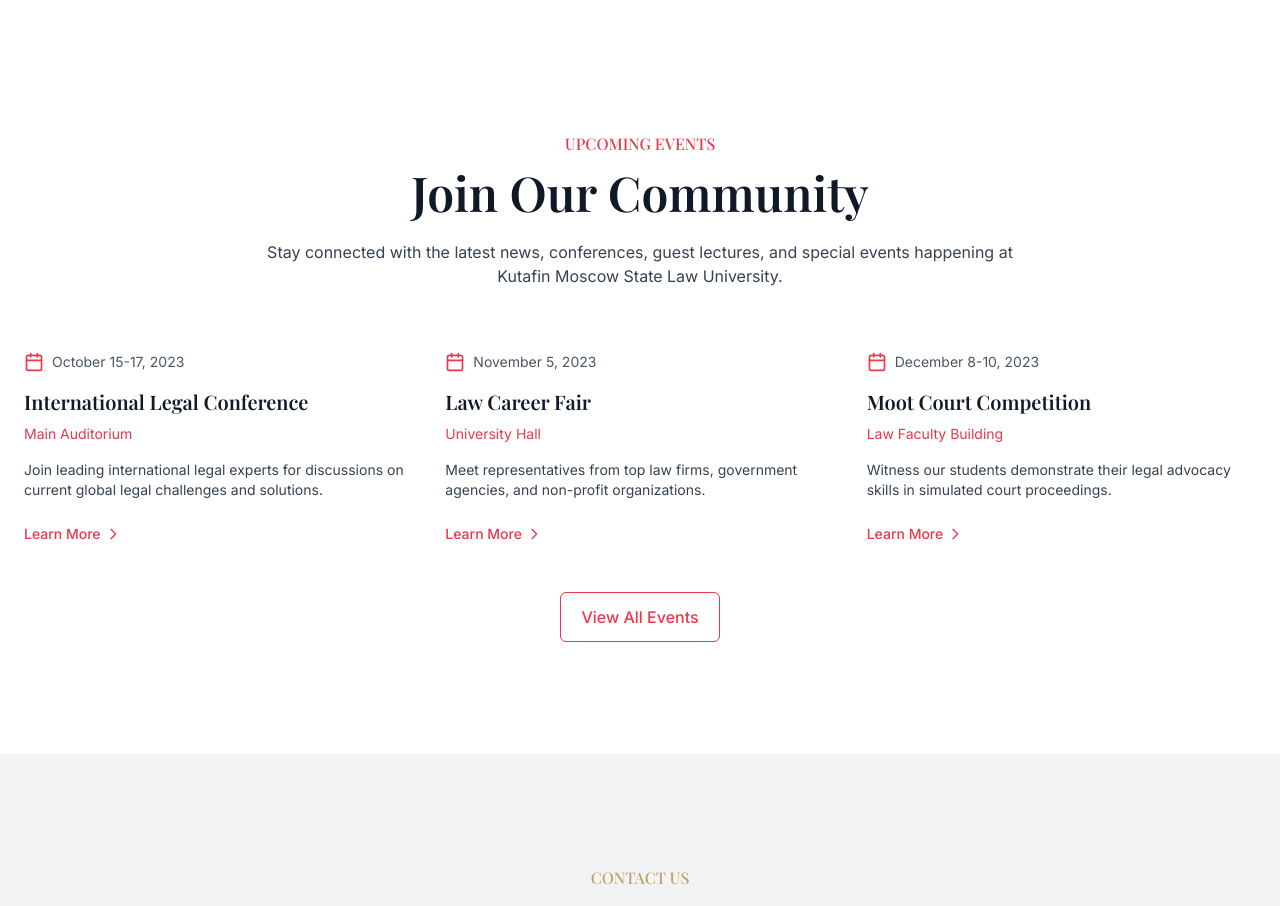
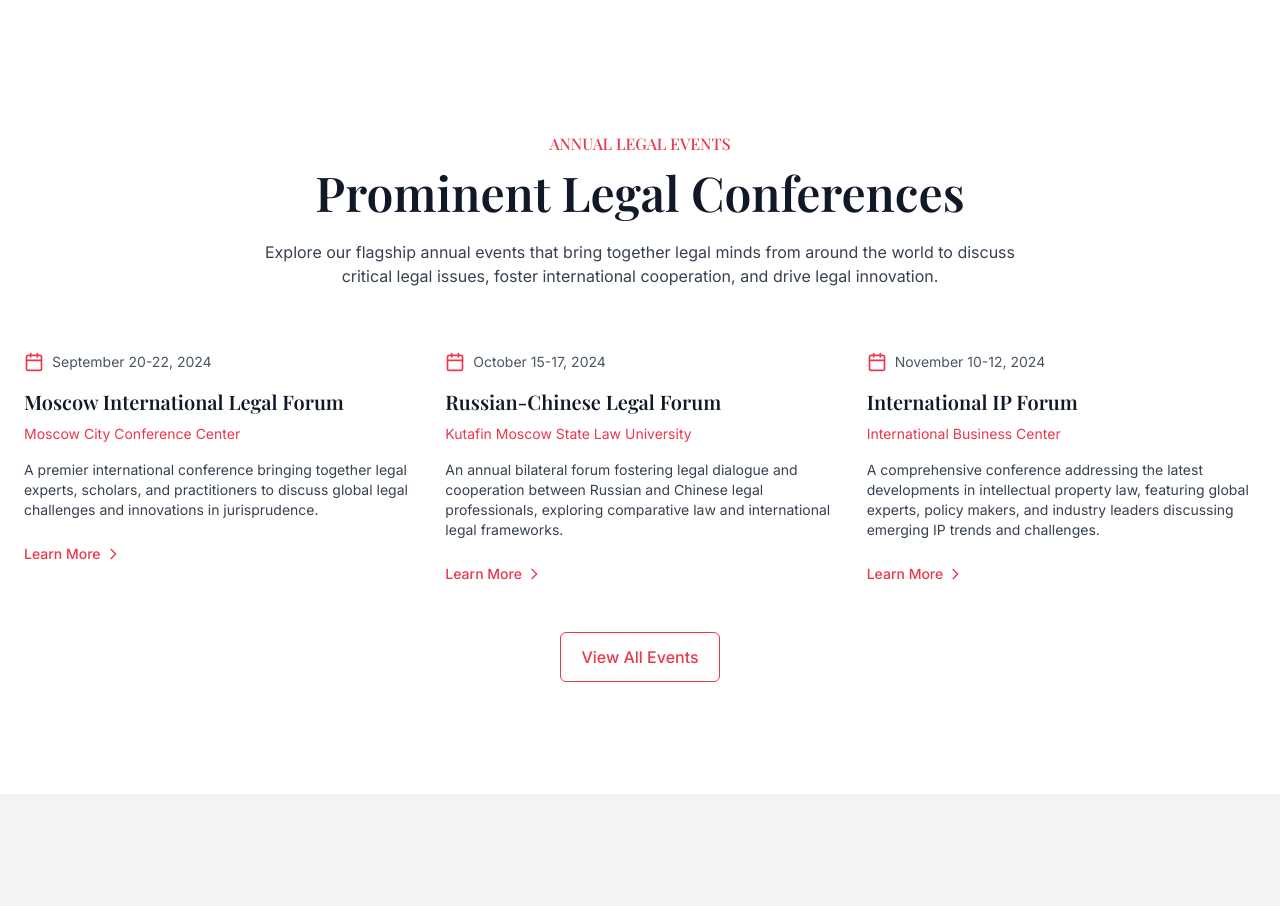
Before and after one commit to fleeemen-des/kutafin-landing-hub, a React (Vite) app: page / in a window 1280 px wide. Shown: the part 5760-6666 px from the top of the page. Built offline with nearby package versions, Linux system fonts and the light colour scheme.

Commit message:
Refactor: Update events section content
Update the events section to display information about the Moscow international legal forum, Russian-Chinese legal forum, and International IP forum.

```diff
--- a/src/components/EventsSection.tsx
+++ b/src/components/EventsSection.tsx
@@ -1,32 +1,33 @@
 import React, { useRef } from 'react';
 import { Calendar } from 'lucide-react';
+
 const events = [{
-  title: "International Legal Conference",
-  date: "October 15-17, 2023",
-  location: "Main Auditorium",
-  description: "Join leading international legal experts for discussions on current global legal challenges and solutions."
+  title: "Moscow International Legal Forum",
+  date: "September 20-22, 2024",
+  location: "Moscow City Conference Center",
+  description: "A premier international conference bringing together legal experts, scholars, and practitioners to discuss global legal challenges and innovations in jurisprudence."
 }, {
-  title: "Law Career Fair",
-  date: "November 5, 2023",
-  location: "University Hall",
-  description: "Meet representatives from top law firms, government agencies, and non-profit organizations."
+  title: "Russian-Chinese Legal Forum",
+  date: "October 15-17, 2024",
+  location: "Kutafin Moscow State Law University",
+  description: "An annual bilateral forum fostering legal dialogue and cooperation between Russian and Chinese legal professionals, exploring comparative law and international legal frameworks."
 }, {
-  title: "Moot Court Competition",
-  date: "December 8-10, 2023",
-  location: "Law Faculty Building",
-  description: "Witness our students demonstrate their legal advocacy skills in simulated court proceedings."
+  title: "International IP Forum",
+  date: "November 10-12, 2024",
+  location: "International Business Center",
+  description: "A comprehensive conference addressing the latest developments in intellectual property law, featuring global experts, policy makers, and industry leaders discussing emerging IP trends and challenges."
 }];
+
 const EventsSection = () => {
   const sectionRef = useRef<HTMLDivElement>(null);
   const isVisible = useOnScreen(sectionRef);
   return <section id="events" className="py-20 md:py-28 bg-white" ref={sectionRef}>
       <div className="container mx-auto px-6">
         <div className={`text-center max-w-3xl mx-auto mb-16 transition-all duration-700 ${isVisible ? 'opacity-100 translate-y-0' : 'opacity-0 translate-y-10'}`}>
-          <h5 className="text-law-red font-medium mb-3">UPCOMING EVENTS</h5>
-          <h2 className="text-4xl md:text-5xl font-serif font-semibold text-gray-900 mb-6">Join Our Community</h2>
+          <h5 className="text-law-red font-medium mb-3">ANNUAL LEGAL EVENTS</h5>
+          <h2 className="text-4xl md:text-5xl font-serif font-semibold text-gray-900 mb-6">Prominent Legal Conferences</h2>
           <p className="text-gray-700">
-            Stay connected with the latest news, conferences, guest lectures, and special events
-            happening at Kutafin Moscow State Law University.
+            Explore our flagship annual events that bring together legal minds from around the world to discuss critical legal issues, foster international cooperation, and drive legal innovation.
           </p>
         </div>
 
@@ -57,12 +58,10 @@ const EventsSection = () => {
     </section>;
 };
 
-// Utility hook for checking if element is in viewport
 function useOnScreen(ref: React.RefObject<HTMLElement>) {
   const [isIntersecting, setIntersecting] = React.useState(false);
   React.useEffect(() => {
     const observer = new IntersectionObserver(([entry]) => {
-      // When element enters viewport, set state to true and stop observing
       if (entry.isIntersecting) {
         setIntersecting(true);
         observer.disconnect();
@@ -80,4 +79,5 @@ function useOnScreen(ref: React.RefObject<HTMLElement>) {
   }, [ref]);
   return isIntersecting;
 }
+
 export default EventsSection;
```
